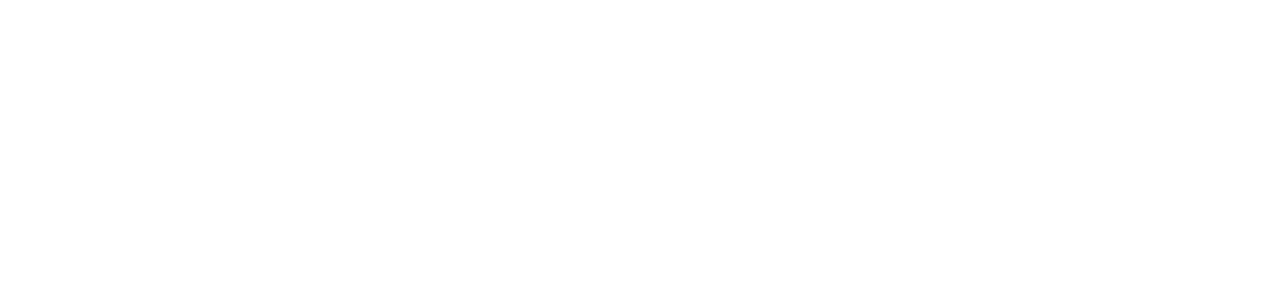
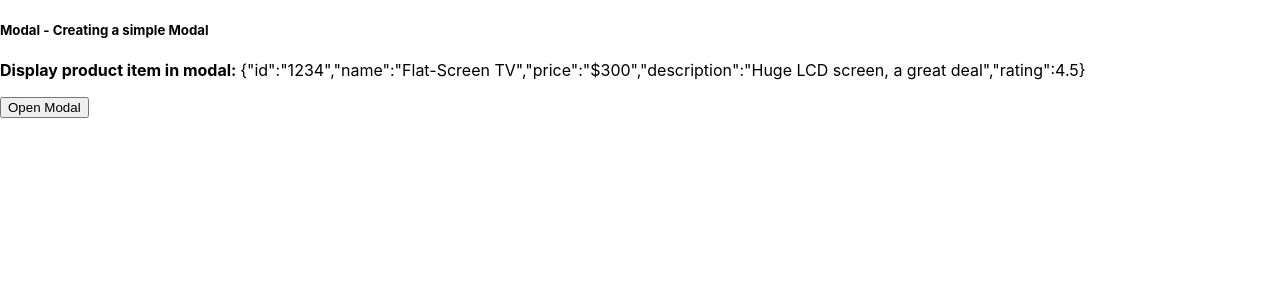
Before and after one commit to vigneshtj/react-components, a React (Create React App) app: page /unmodal in a window 1280 px wide. Before the commit this address had no page. Shown: the top 300 px of the page. Built offline with nearby package versions, Linux system fonts and the light colour scheme.

Commit message:
Renamed uncontrolled modal

```diff
--- a/src/App.js
+++ b/src/App.js
@@ -4,7 +4,7 @@
 import Home from "./Components/Home";
 import Layout from "./Components/Layout/Layout";
 import List from "./Components/List/List";
-import Modal from "./Components/Modal/Modal";
+import UnModalParent from "./Components/UnControlledModal/UnModalParent";
 import ModalParent from "./Components/ControlledModal/ModalParent";
 function App() {
   return (
@@ -14,7 +14,7 @@
           <Route path="/" element={<Home />} />
           <Route path="/layout" element={<Layout />} />
           <Route path="/list" element={<List />} />
-          <Route path="/modal" element={<Modal />} />
+          <Route path="/unmodal" element={<UnModalParent />} />
           <Route path="/controlModal" element={<ModalParent />} />
           <Route path="/uform" element={<UncontrolledForm />} />
           <Route path="/cform" element={<ControlledForm />} />
--- a/src/Components/Home.js
+++ b/src/Components/Home.js
@@ -13,7 +13,7 @@
           <span> deals with formatting list</span>
         </li>
         <li>
-          <Link to="/modal">Uncontrolled Modal Pattern</Link>
+          <Link to="/unmodal">Uncontrolled Modal Pattern</Link>
           <span> Uncontrolled modal - State is maintained by modal itself</span>
         </li>
         <li>
--- a/src/Components/Modal/Modal.js
+++ b/src/Components/UnControlledModal/UnModalParent.js
@@ -1,7 +1,7 @@
-import ModalComponent from "./ModalComponent";
+import UnControlledModal from "./UncontrolledModal";
 import LargeProductListItem from "../List/Products/LargeProductListItem";
 
-function Modal() {
+function UnModalParent() {
   const product = {
     id: "1234",
     name: "Flat-Screen TV",
@@ -18,11 +18,11 @@
         </span>
         {JSON.stringify(product)}
       </p>
-      <ModalComponent>
+      <UnControlledModal>
         <LargeProductListItem product={product} />
-      </ModalComponent>
+      </UnControlledModal>
     </>
   );
 }
 
-export default Modal;
+export default UnModalParent;
--- a/src/Components/Modal/ModalComponent.js
+++ b/src/Components/UnControlledModal/UncontrolledModal.js
@@ -19,7 +19,7 @@
   width: 50%;
 `;
 
-function ModalComponent({ children }) {
+function UnControlledModal({ children }) {
   const [shouldShow, setShouldShow] = useState(false);
 
   return (
@@ -37,4 +37,4 @@
   );
 }
 
-export default ModalComponent;
+export default UnControlledModal;
```
